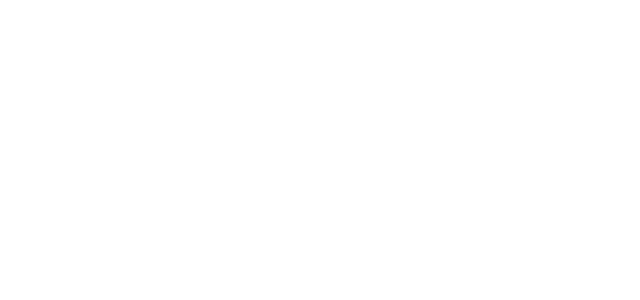
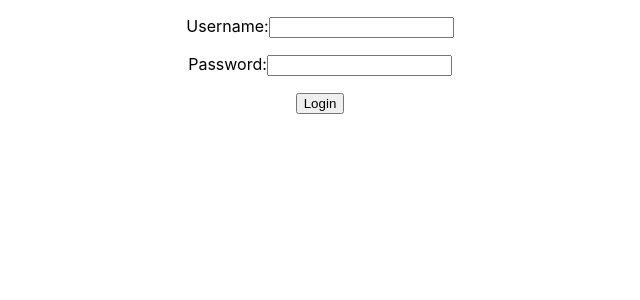
Before and after one commit to DigitalCraftsStudents/module-11-react-forms-auth-example, a React (Create React App) app: page / in a window 1280 px wide. Shown: the top 300 px of the page, without its empty margins (320-960 px from the left). Built offline with nearby package versions, Linux system fonts and the light colour scheme.

Commit message:
update with solution part 1

```diff
--- a/src/App.js
+++ b/src/App.js
@@ -1,6 +1,7 @@
 
 import React from 'react';
 import './App.css';
+import LoginForm from './components/LoginForm';
 import AuthService from "./lib/AuthService";
 
 class App extends React.Component {
@@ -11,7 +12,7 @@
   render() {
     return (
       <div className="App">
-        {/* Login form will go here */}
+        <LoginForm />
       </div>
     );
   }
--- /dev/null
+++ b/src/components/LoginForm.js
@@ -0,0 +1,56 @@
+import React, { Component } from 'react'
+
+export default class LoginForm extends Component {
+  constructor(props) {
+    super(props)
+    this.state = {
+      username: '',
+      password: ''
+    }
+  }
+
+  handleChange = (event) => {
+    // const name = event.target.name;
+    // const value = event.target.value;
+    const { name, value } = event.target;
+
+    this.setState({
+      [name]: value
+    })
+  }
+
+  handleSubmit = (event) => {
+    event.preventDefault();
+    console.log(event.target);
+  }
+
+  render() {
+    return (
+      <div>
+        <form onSubmit={this.handleSubmit}>
+          <p>
+            <label htmlFor="username">Username:</label>
+            <input
+              type="text"
+              id="username"
+              name="username"
+              onChange={this.handleChange}
+              value={this.state.username}
+            />
+          </p>
+          <p>
+            <label htmlFor="password">Password:</label>
+            <input
+              type="password"
+              id="password"
+              name="password"
+              onChange={this.handleChange}
+              value={this.state.password}
+            />
+          </p>
+          <button type="submit">Login</button>
+        </form>
+      </div>
+    )
+  }
+}
```
